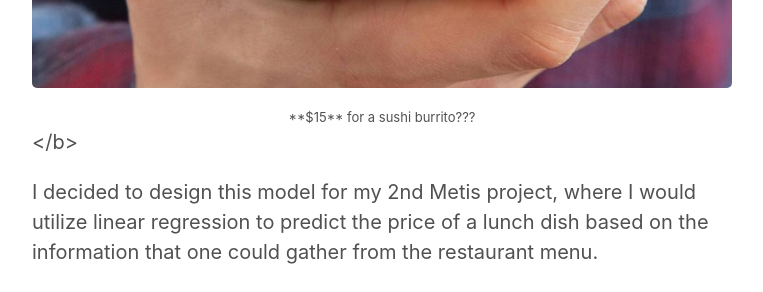
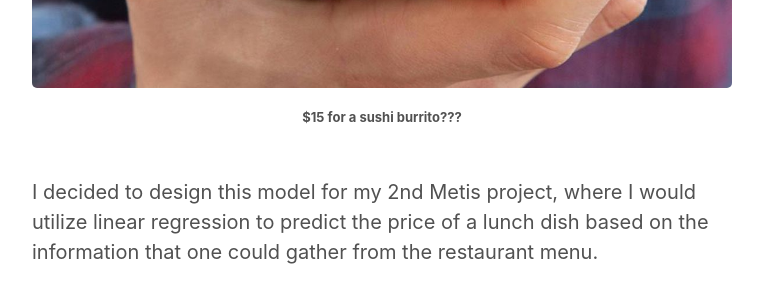
Before and after one commit to alan-j-lin/alan-j-lin.github.io, a Jekyll site: the page built from _posts/2018-07-25-project-luther.md, in a window 1280 px wide and 900 px high, scrolled down 879 px. Shown: the part 151-443 px from the top of the window, without its empty margins (258-1021 px from the left). Built offline with Jekyll 4.4.1, drawn with Linux system fonts in a browser that asks for light colours.

Commit message:
Fixed images

```diff
--- a/_posts/2018-07-25-project-luther.md
+++ b/_posts/2018-07-25-project-luther.md
@@ -11,12 +11,11 @@ Is the restaurant trying to upcharge you on things like decor or reputation, or
 ![](/public/Project_Luther/sushiburrito.jpg)
 <center>
     <font size="2">
-    <figcaption> **$15** for a sushi burrito??? </figcaption>
+    <figcaption> <b>$15 for a sushi burrito???</b> </figcaption>
     </font>
 </center>
 
-
-</b>
+<br>
 
 
 I decided to design this model for my 2nd Metis project, where I would utilize linear regression to predict the price of a lunch dish based on the information that one could gather from the restaurant menu.
@@ -55,7 +54,7 @@ I was curious to see if there was any correlation between dish price and the nei
 ![](/public/Project_Luther/zipcodemap.jpg)
 <center>
     <font size="2">
-    <figcaption> There are over 20 zipcodes within just San Francisco </figcaption>
+    <figcaption> <b> There are over 20 zipcodes within just San Francisco </b> </figcaption>
     </font>
 </center>
 
```
